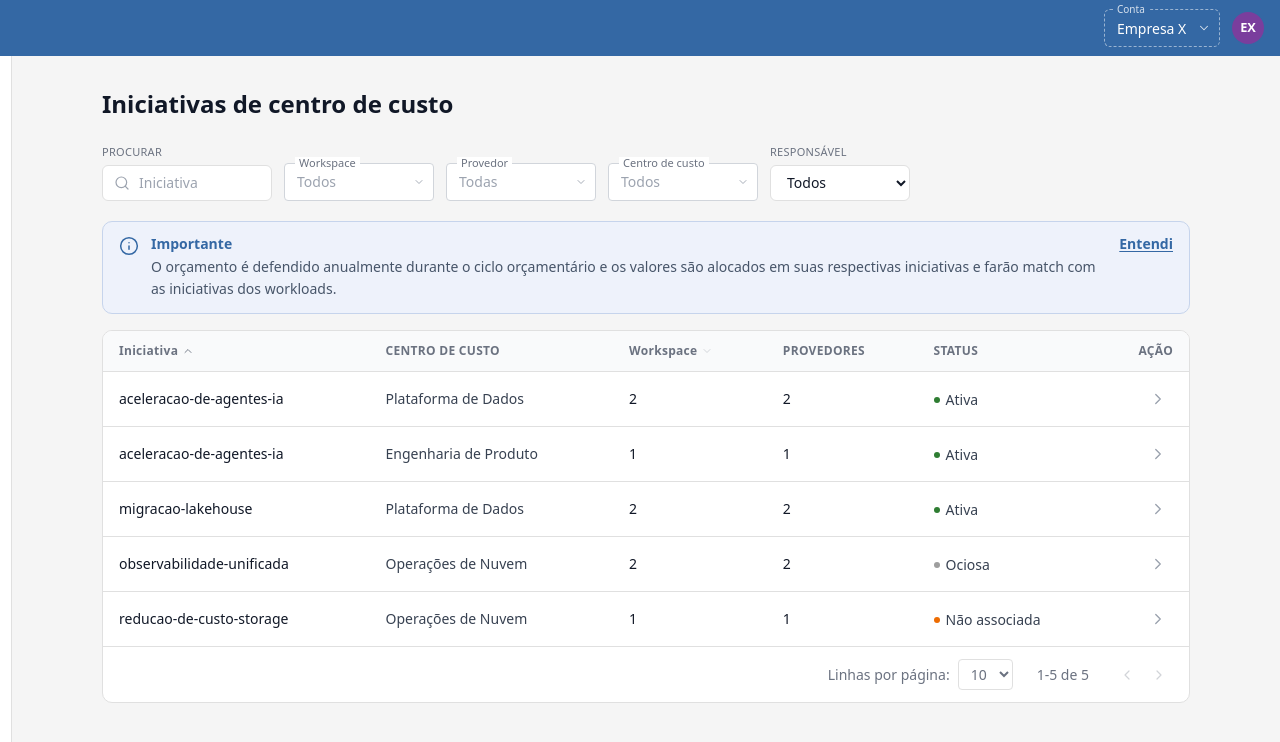
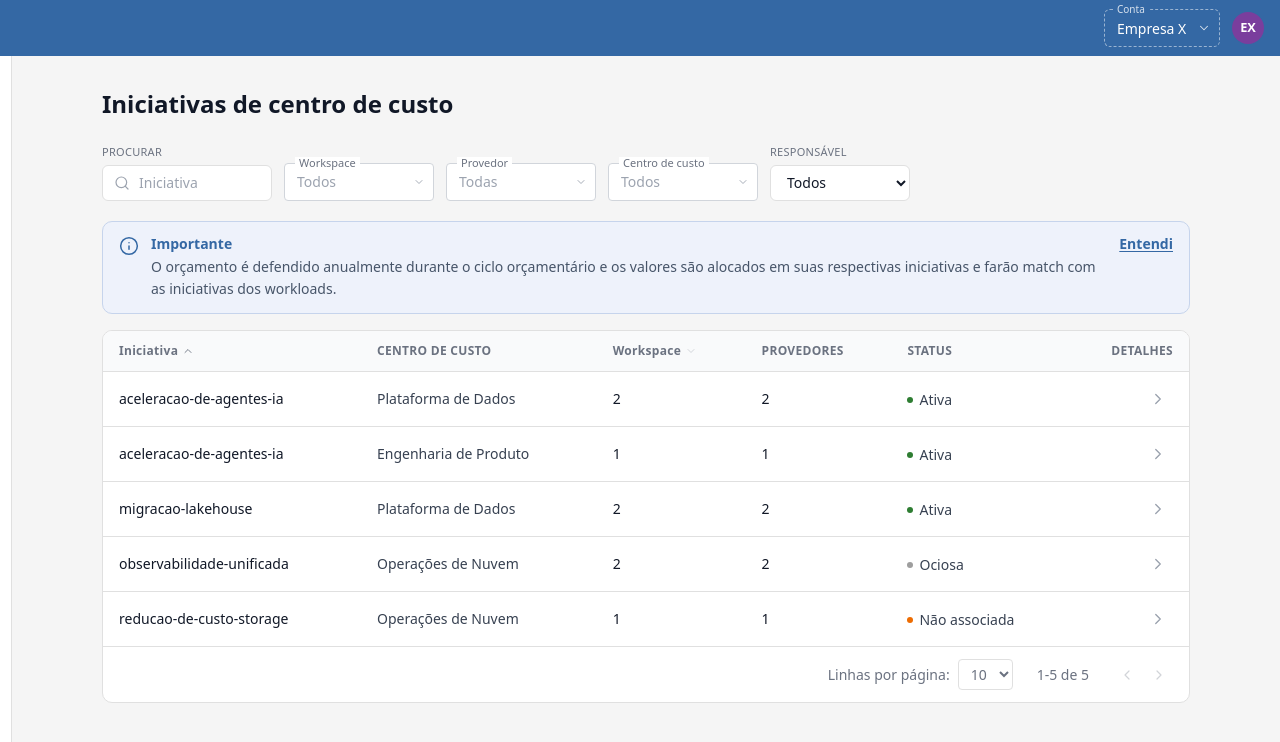
Before and after one commit to daniellourencodomingos-debug/Iniciativas, a React (Vite) app: page /iniciativas-listagem in a window 1280 px wide. Shown: the top 742 px of the page. Built offline with nearby package versions, Linux system fonts and the light colour scheme.

Commit message:
Iniciativas - Listagem: renomeia coluna Ação para Detalhes
Co-Authored-By: Claude Sonnet 5 <noreply@anthropic.com>
Claude-Session: https://claude.ai/code/session_01B9B63tsARd8LKFe3nQUgnG

```diff
--- a/src/pages/IniciativasListagem.jsx
+++ b/src/pages/IniciativasListagem.jsx
@@ -318,7 +318,7 @@ export default function IniciativasListagem() {
               <SortHeader col="workspaces">Workspace</SortHeader>
               <th className="px-4 py-3 font-semibold">Provedores</th>
               <th className="px-4 py-3 font-semibold">Status</th>
-              <th className="px-4 py-3 text-right font-semibold">Ação</th>
+              <th className="px-4 py-3 text-right font-semibold">Detalhes</th>
             </tr>
           </thead>
           <tbody>
```
